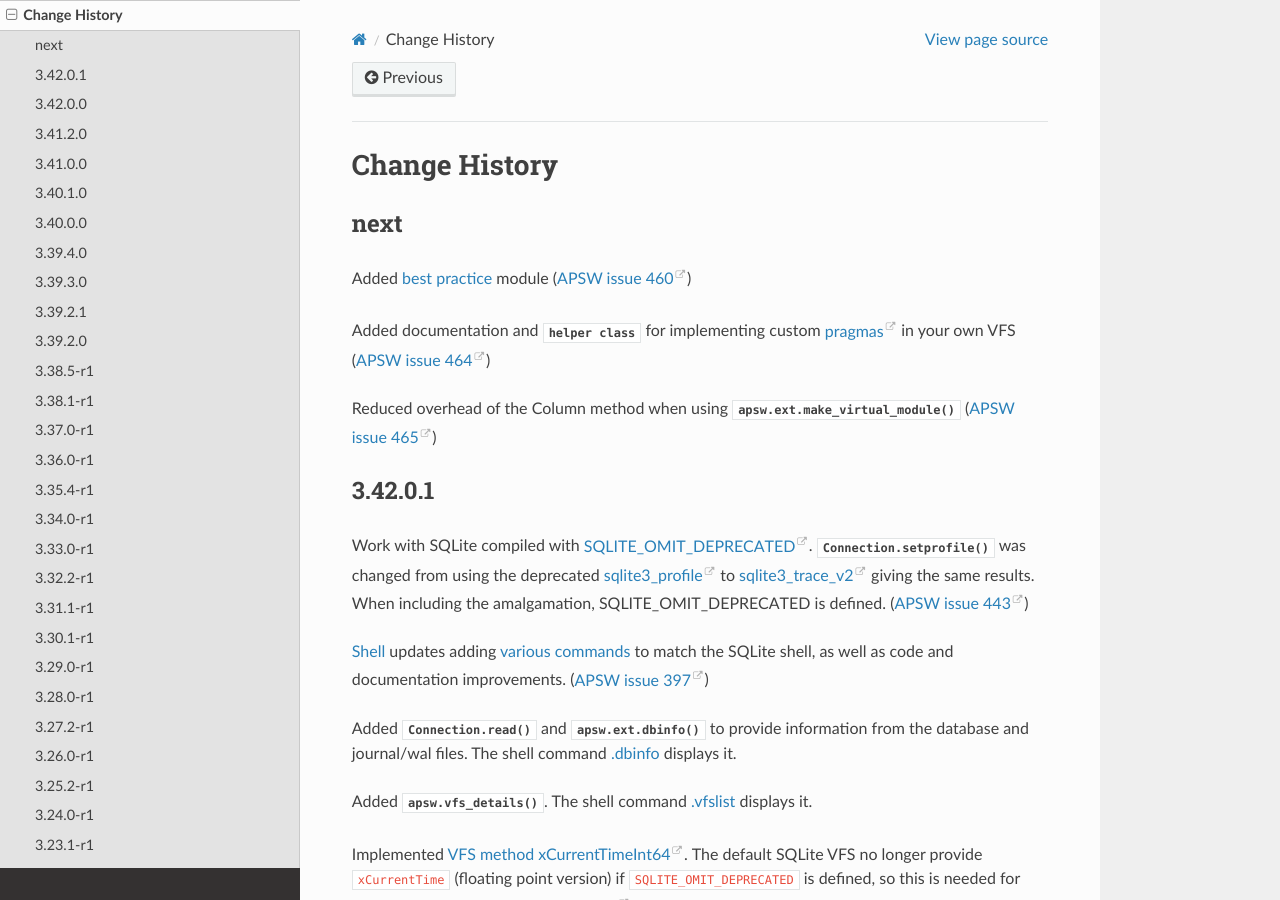
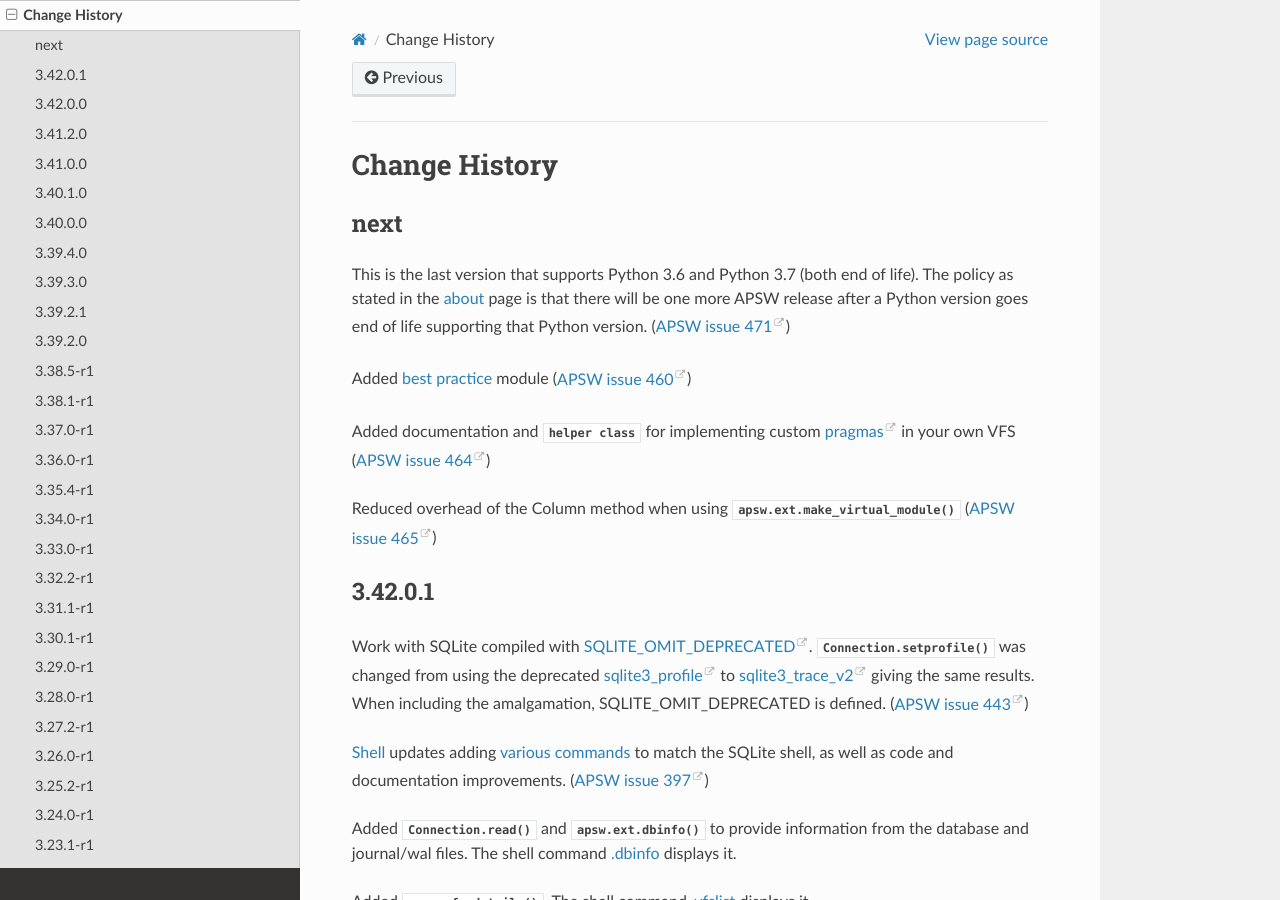
Before and after one commit to rogerbinns/apsw, a Sphinx documentation site: the page built from doc/changes.rst, in a window 1280 px wide and 900 px high. Built offline with Sphinx 7.4.7 and the Read the Docs theme 2.0.0, drawn with Linux system fonts in a browser that asks for light colours; pages that are not in the unit, such as notebooks, are missing from menus; the version number is read from the project's files by our own code.

Commit message:
Mention py eol version support
Refs #471

```diff
--- a/doc/changes.rst
+++ b/doc/changes.rst
@@ -5,6 +5,11 @@
 
 next
 ====
+
+This is the last version that supports Python 3.6 and Python 3.7 (both
+end of life).  The policy as stated in the :doc:`about <about>` page
+is that there will be one more APSW release after a Python version
+goes end of life supporting that Python version.  (:issue:`471`)
 
 Added :doc:`best practice <bestpractice>` module (:issue:`460`)
 
```
